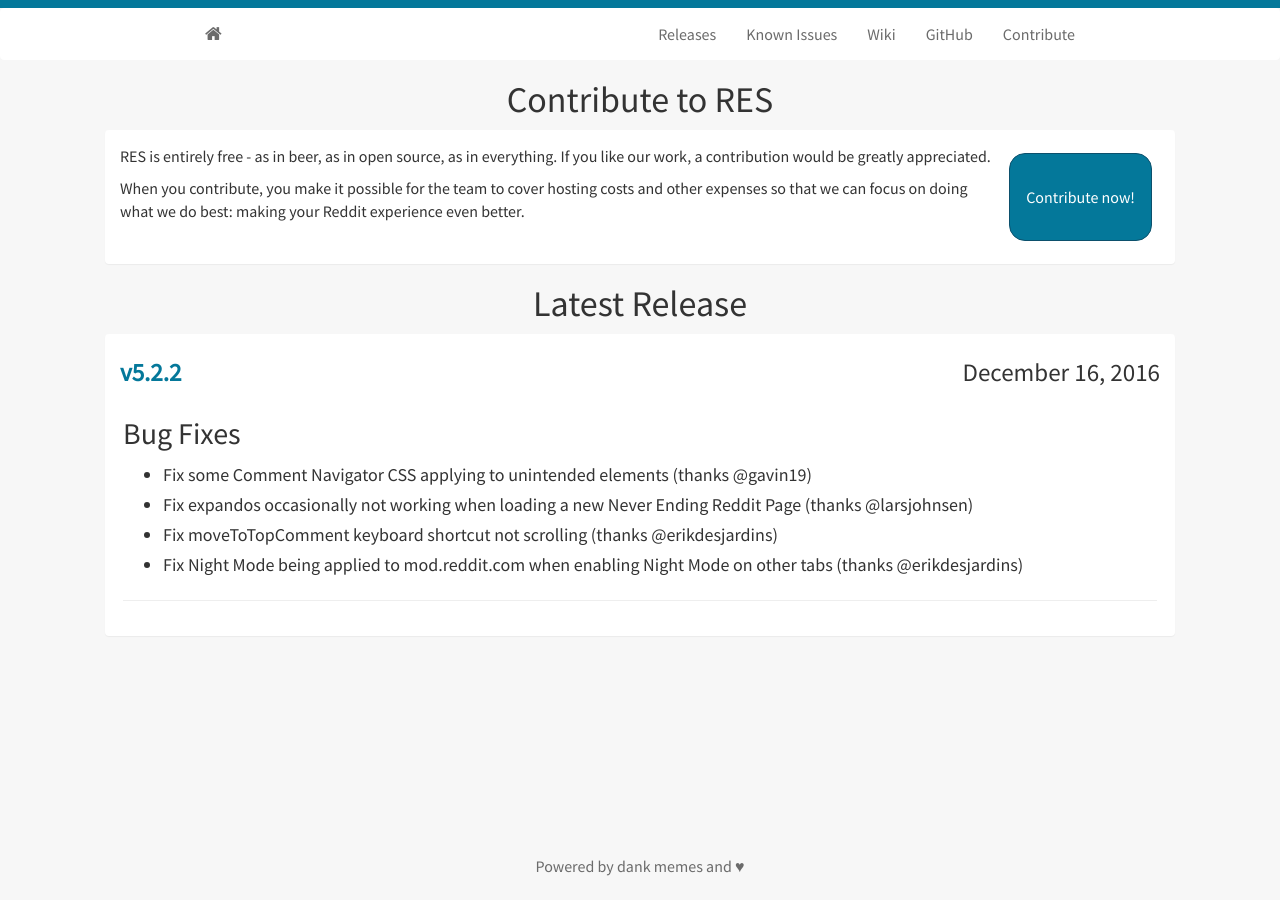
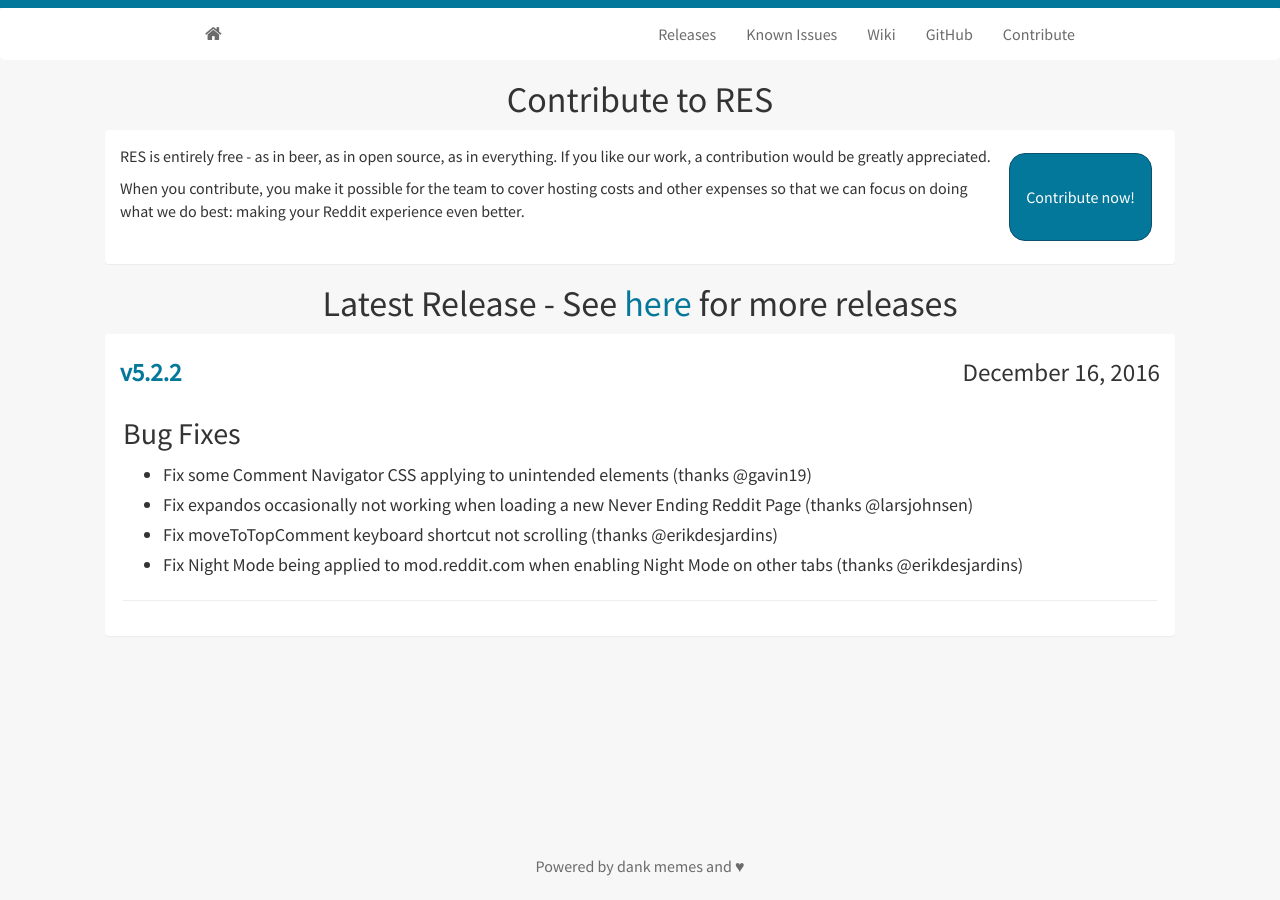
Before and after one commit to Reddit-Enhancement-Suite/Reddit-Enhancement-Suite.github.io, a Jekyll site: the page built from latest.html, in a window 1280 px wide. Built offline with Jekyll 4.4.1, drawn with Linux system fonts in a browser that asks for light colours; nearby versions of some CDN libraries.

Commit message:
Update latest.html

```diff
--- a/latest.html
+++ b/latest.html
@@ -22,7 +22,7 @@
       <p>When you contribute, you make it possible for the team to cover hosting costs and other expenses so that we can focus on doing what we do best: making your Reddit experience even better.</p>
    </div>
 </div>
-<h1 id="releases">Latest Release</h1>
+<h1 id="releases">Latest Release - See <a href="/releases">here</a> for more releases</h1>
 <div class="panel panel-default accordion-rows">
    <div class="panel-body">
       {% assign posts = site.tags.Release %}
```
